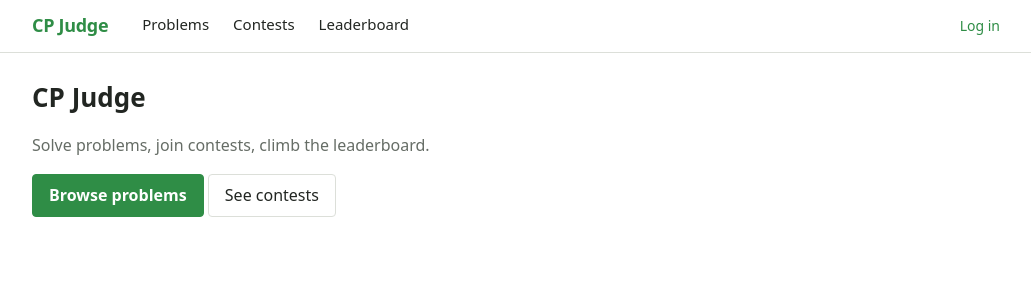
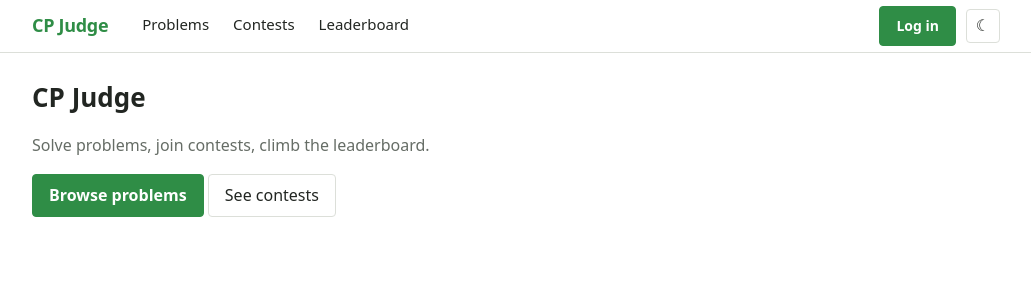
Before and after one commit to AkulkrishnaMS/DBMS-PROJECT, a Next.js app: page / in a window 1280 px wide. Shown: the top 300 px of the page, without its empty margins (124-1155 px from the left). Built offline with nearby package versions, Linux system fonts and the light colour scheme; no server answers.

Commit message:
UI: theme toggle, active nav link, difficulty and verdict tags

```diff
--- /dev/null
+++ b/app/components/DiffBadge.js
@@ -0,0 +1,5 @@
+// Difficulty tag. Bands follow the usual convention: easy up to 1000, medium up to 1400, hard above.
+export default function DiffBadge({ d }) {
+  const cls = d <= 1000 ? 'diff-easy' : d <= 1400 ? 'diff-medium' : 'diff-hard';
+  return <span className={'diff ' + cls}>{d}</span>;
+}
--- a/app/components/Nav.js
+++ b/app/components/Nav.js
@@ -1,10 +1,13 @@
 'use client';
 import { useEffect, useState } from 'react';
 import Link from 'next/link';
+import { usePathname } from 'next/navigation';
+import ThemeToggle from './ThemeToggle';
 
 // Top bar. Asks /api/me who is logged in (401 = nobody) and shows the matching links.
 export default function Nav() {
   const [user, setUser] = useState(undefined); // undefined = still loading, null = logged out
+  const path = usePathname();
 
   useEffect(() => {
     fetch('/api/me')
@@ -18,25 +21,29 @@ export default function Nav() {
     window.location.href = '/';   // full reload so every page forgets the old user
   }
 
+  const link = (href, label) => (
+    <Link href={href} className={path === href || path.startsWith(href + '/') ? 'active' : ''}>{label}</Link>
+  );
+
   return (
     <header className="nav">
       <nav className="nav-inner">
         <Link href="/" className="brand">CP Judge</Link>
         <div className="nav-links">
-          <Link href="/problems">Problems</Link>
-          <Link href="/contests">Contests</Link>
-          <Link href="/leaderboard">Leaderboard</Link>
-          {user && <Link href="/submissions">My submissions</Link>}
+          {link('/problems', 'Problems')}
+          {link('/contests', 'Contests')}
+          {link('/leaderboard', 'Leaderboard')}
+          {user && link('/submissions', 'My submissions')}
         </div>
         <div className="nav-user">
-          {user === undefined ? null : user ? (
+          {user && (
             <>
-              <span>{user.username}{user.role === 'admin' ? ' (admin)' : ''} · {user.global_rating}</span>
+              <span><strong>{user.username}</strong>{user.role === 'admin' ? ' (admin)' : ''} · {user.global_rating}</span>
               <button className="btn btn-plain" onClick={logout}>Log out</button>
             </>
-          ) : (
-            <Link href="/login">Log in</Link>
           )}
+          {user === null && <Link href="/login" className="btn">Log in</Link>}
+          <ThemeToggle />
         </div>
       </nav>
     </header>
--- /dev/null
+++ b/app/components/ThemeToggle.js
@@ -0,0 +1,25 @@
+'use client';
+import { useEffect, useState } from 'react';
+
+export default function ThemeToggle() {
+  const [theme, setTheme] = useState('light');
+
+  useEffect(() => {
+    setTheme(document.documentElement.getAttribute('data-theme') || 'light');
+  }, []);
+
+  function toggle() {
+    const next = theme === 'dark' ? 'light' : 'dark';
+    document.documentElement.setAttribute('data-theme', next);
+    try { localStorage.setItem('theme', next); } catch {}
+    setTheme(next);
+  }
+
+  return (
+    <button className="icon-btn" onClick={toggle}
+            aria-label={theme === 'dark' ? 'Switch to light mode' : 'Switch to dark mode'}
+            title={theme === 'dark' ? 'Light mode' : 'Dark mode'}>
+      {theme === 'dark' ? '☀' : '☾'}
+    </button>
+  );
+}
--- /dev/null
+++ b/app/components/Verdict.js
@@ -0,0 +1,4 @@
+// Coloured verdict text (AC, WA, TLE, ...). The colour comes from the v-XX class in globals.css.
+export default function Verdict({ v }) {
+  return <span className={'verdict-tag v-' + v}>{v}</span>;
+}
```
